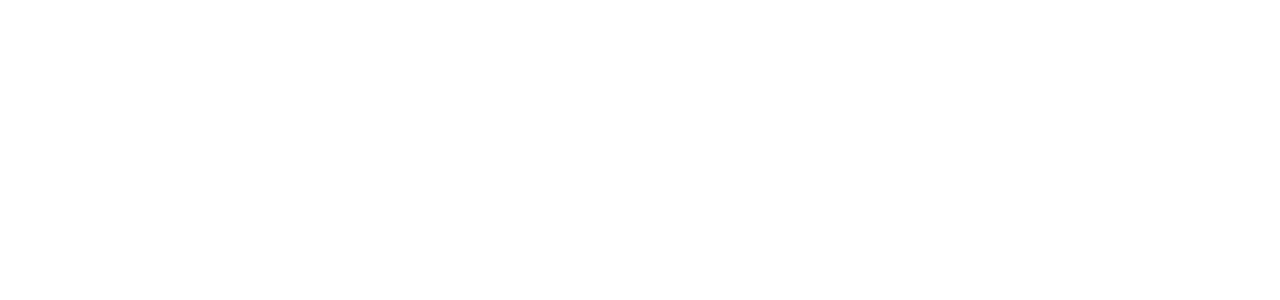
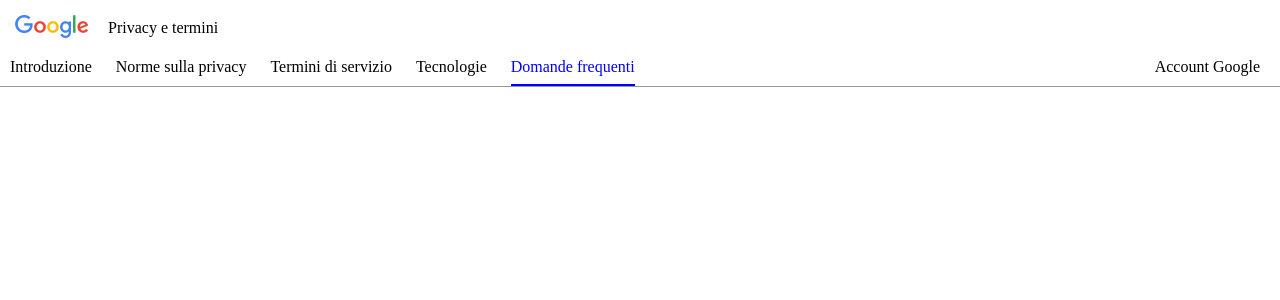
Before and after one commit to giovdigua/php-google-faq, a PHP site: page / in a window 1280 px wide. Before the commit the part shown is empty. Shown: the top 300 px of the page. Run offline with PHP 8.4, Linux system fonts and the light colour scheme.

Commit message:
Setting Header

```diff
--- a/index.php
+++ b/index.php
@@ -10,9 +10,29 @@
     <meta charset="UTF-8">
     <meta name="viewport" content="width=device-width, initial-scale=1.0">
     <meta http-equiv="X-UA-Compatible" content="ie=edge">
-    <title>Document</title>
+    <title>php-google-faq</title>
+    <link rel="stylesheet" href="style.css">
 </head>
 <body>
+<header>
+    <nav>
+    <div id="logoSection">
+         <img src="img/googlelogo.png" alt="Logo Google">
+         <span> Privacy e termini</span>
+    </div>
 
+    <ul class="clearfix">
+        <li>Introduzione</li>
+        <li>Norme sulla privacy</li>
+        <li>Termini di servizio</li>
+        <li>Tecnologie</li>
+        <li class="active">Domande frequenti</li>
+        <li id="account">Account Google</li>
+    </ul>
+    </nav>
+</header>
+<main>
+
+</main>
 </body>
 </html>
--- /dev/null
+++ b/style.css
@@ -0,0 +1,57 @@
+*{
+    margin: 0;
+    padding: 0;
+    box-sizing: border-box;
+}
+
+clearfix::after{
+    content: '';
+    display: table;
+    clear: both;
+}
+
+header {
+    position: fixed;
+    height:87px;
+    width: 100%;
+    border-bottom: 1px solid rgba(0, 0, 0, 0.4);
+
+
+}
+nav #logoSection img{
+
+    margin: 15px;
+}
+
+nav #logoSection span {
+   display: inline-block;
+    vertical-align: top;
+    margin-top: 19px;
+
+}
+nav ul {
+    list-style-type: none;
+
+}
+
+nav ul li {
+    display: inline-block;
+    padding-bottom: 8px;
+    margin: 0 10px;
+}
+
+nav ul li.active{
+    color: blue;
+    border-bottom: 2px solid blue;
+}
+nav ul li#account{
+    float: right;
+    margin-right: 20px;
+}
+main {
+   padding-top: 160px;
+   height: calc(100% - 150px);
+    width: 80%;
+    margin: 0 auto;
+
+}
```
Also changed, not shown: img/googlelogo.png (added).
